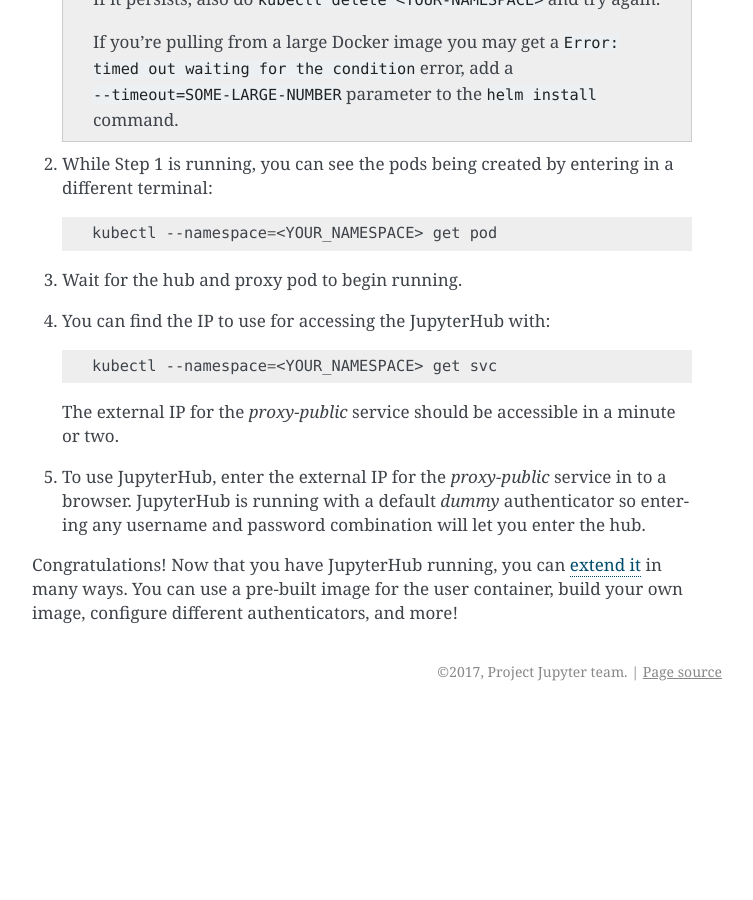
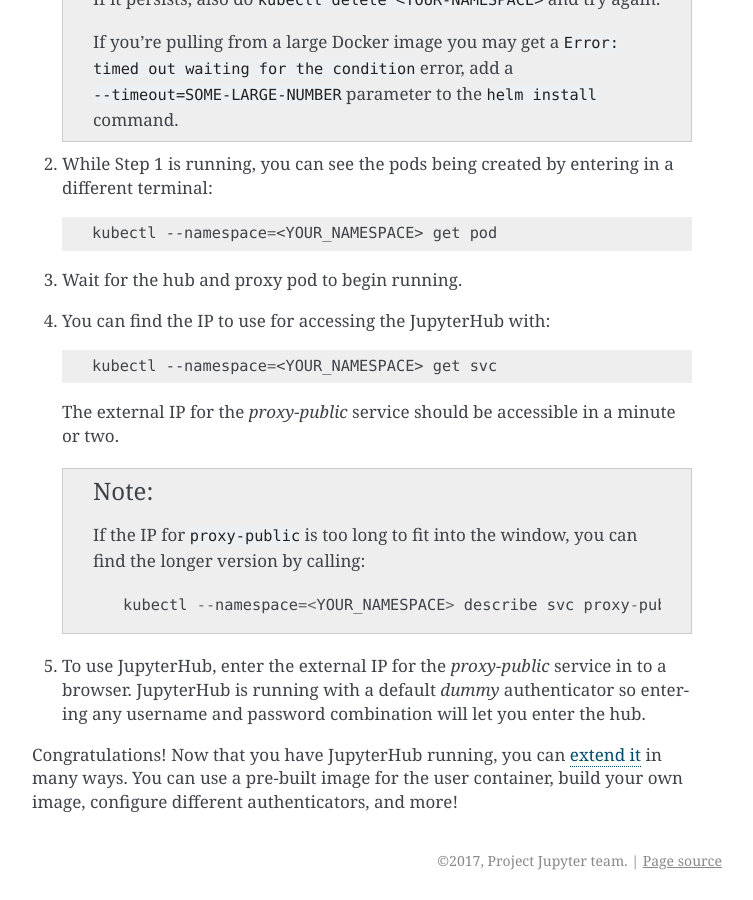
Before and after one commit to jupyterhub/zero-to-jupyterhub-k8s, a Sphinx documentation site: the page built from doc/source/setup-jupyterhub.rst, in a window 1280 px wide and 900 px high, scrolled down 2212 px. Shown: the whole window, without its empty margins (388-1141 px from the left). Built offline with Sphinx 7.4.7, drawn with Linux system fonts in a browser that asks for light colours; before the commit the page ends 2923 px from its top, so only the background shows below that.

Commit message:
final touches

```diff
--- a/doc/source/setup-jupyterhub.rst
+++ b/doc/source/setup-jupyterhub.rst
@@ -138,6 +138,13 @@
    The external IP for the `proxy-public` service should be accessible in a
    minute or two.
 
+   .. note::
+
+      If the IP for ``proxy-public`` is too long to fit into the window, you
+      can find the longer version by calling::
+
+        kubectl --namespace=<YOUR_NAMESPACE> describe svc proxy-public
+
 5. To use JupyterHub, enter the external IP for the `proxy-public` service in
    to a browser. JupyterHub is running with a default *dummy* authenticator so
    entering any username and password combination will let you enter the hub.
```
Also changed, not shown: doc/source/create-k8s-cluster.rst (+7 -7 lines).
